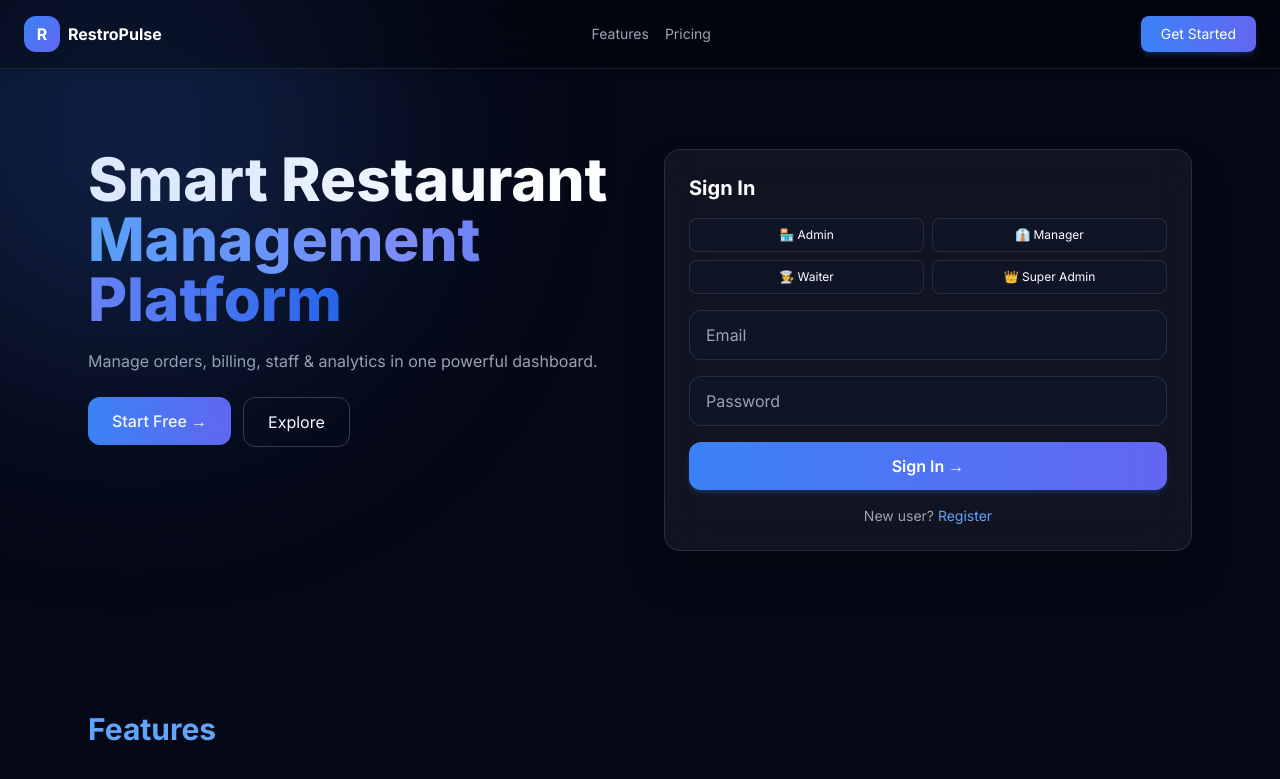
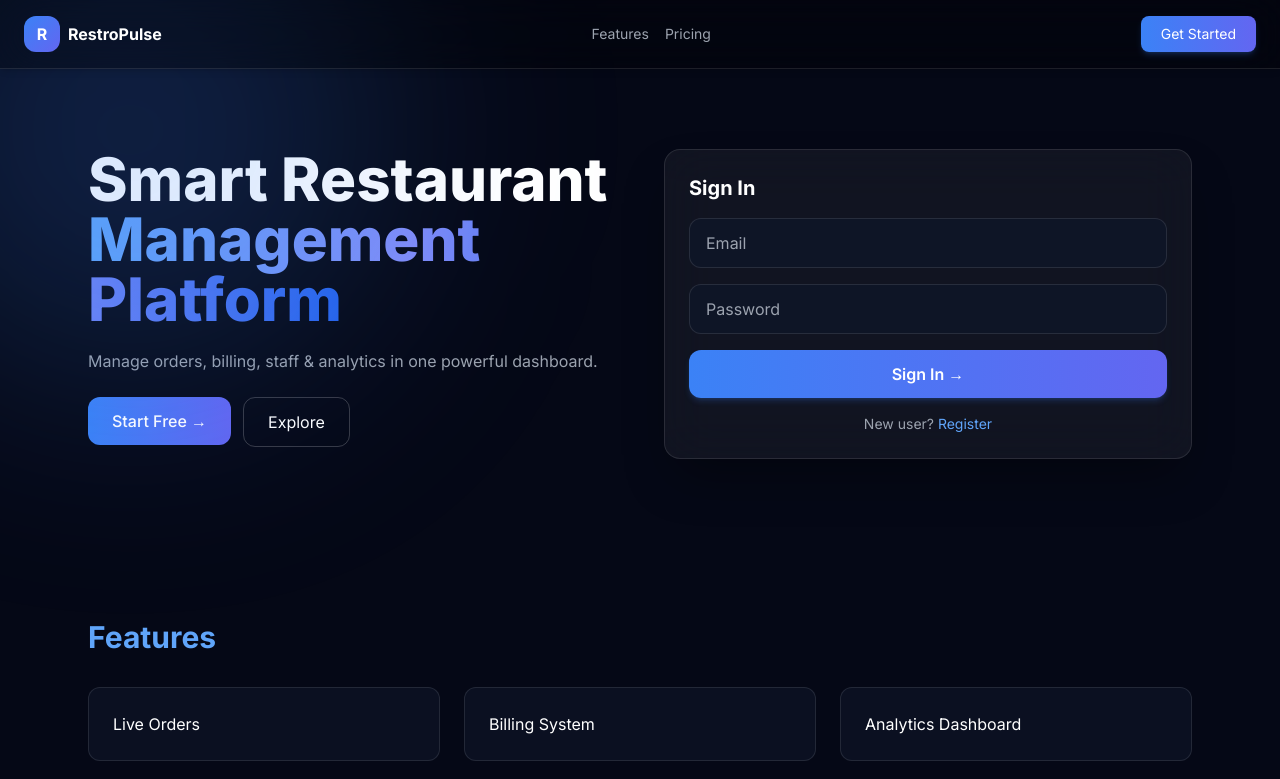
Before and after one commit to tiyarsna/restroplus, a React (Vite) app in the folder frontend/: page /login in a window 1280 px wide. Shown: the top 779 px of the page. Built offline with nearby package versions, Linux system fonts and the light colour scheme; no server answers.

Commit message:
Fix JWT token generation bug and remove Demo Accounts from Login

```diff
--- a/frontend/src/pages/auth/LoginPage.jsx
+++ b/frontend/src/pages/auth/LoginPage.jsx
@@ -3,13 +3,6 @@ import { Link, useNavigate } from 'react-router-dom'
 import { useDispatch, useSelector } from 'react-redux'
 import { login, clearError } from '../../store/slices/authSlice'
 import toast from 'react-hot-toast'
-
-const DEMO_ACCOUNTS = [
-  { label: '🏪 Admin', email: 'owner@jkspicydosa.com', password: 'Admin@123' },
-  { label: '👔 Manager', email: 'manager@jkspicydosa.com', password: 'Staff@123' },
-  { label: '🧑‍🍳 Waiter', email: 'amit@jkspicydosa.com', password: 'Staff@123' },
-  { label: '👑 Super Admin', email: 'superadmin@restropulse.com', password: 'SuperAdmin@123' },
-]
 
 export default function LoginPage() {
   const dispatch = useDispatch()
@@ -115,18 +108,6 @@ export default function LoginPage() {
 
           <h2 className="text-xl font-bold mb-4">Sign In</h2>
 
-          {/* DEMO ACCOUNTS */}
-          <div className="grid grid-cols-2 gap-2 mb-4">
-            {DEMO_ACCOUNTS.map(acc => (
-              <button
-                key={acc.email}
-                onClick={() => setForm({ email: acc.email, password: acc.password })}
-                className="bg-[#0f172a]/60 text-xs p-2 rounded-lg hover:bg-blue-500/20 hover:scale-105 transition-all duration-200 border border-white/10"
-              >
-                {acc.label}
-              </button>
-            ))}
-          </div>
 
           {/* FORM */}
           <form onSubmit={handleSubmit} className="space-y-4">
```
Also changed, not shown: 1 other file (tests, documents, lock files or other folders).
